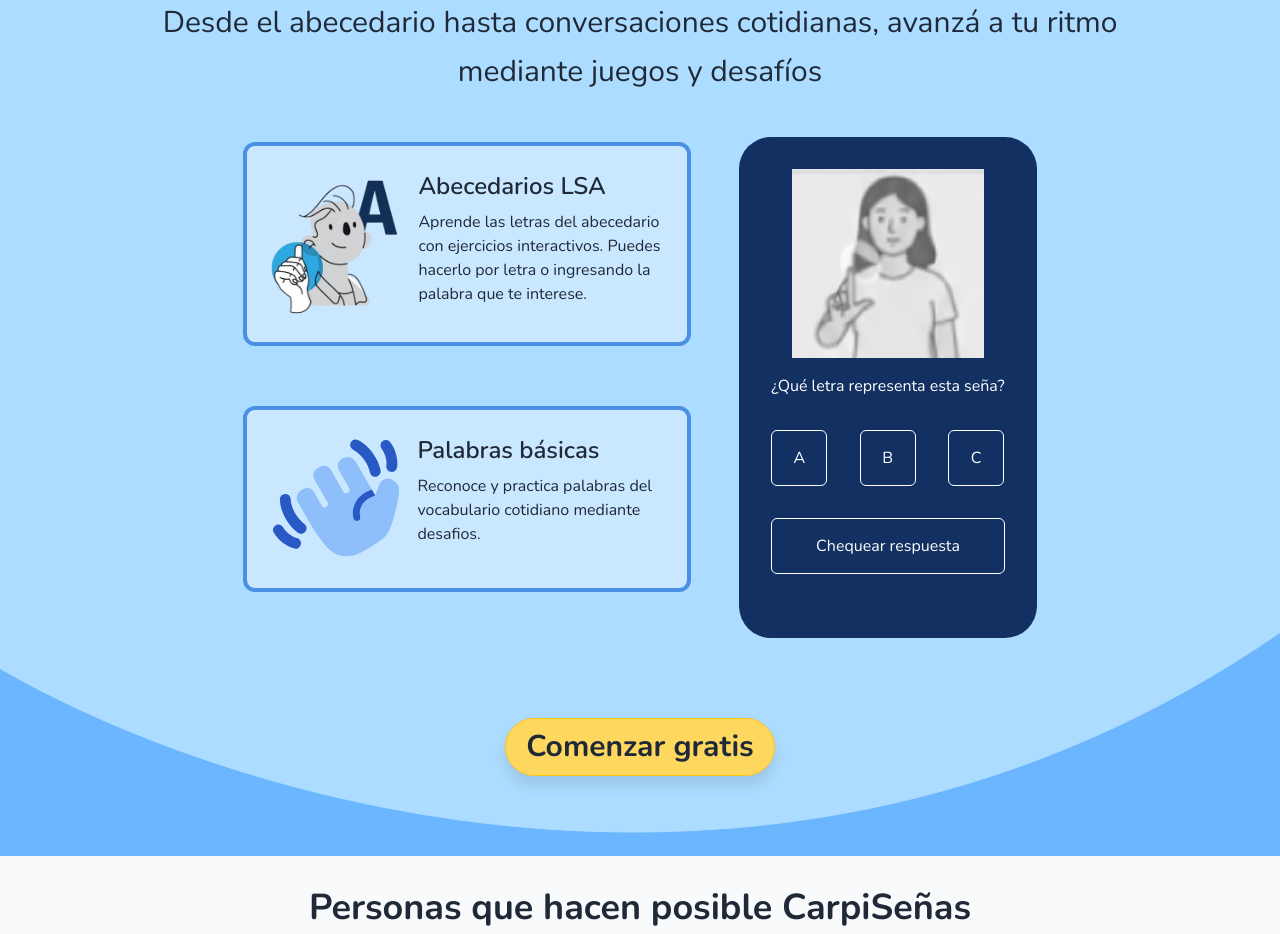
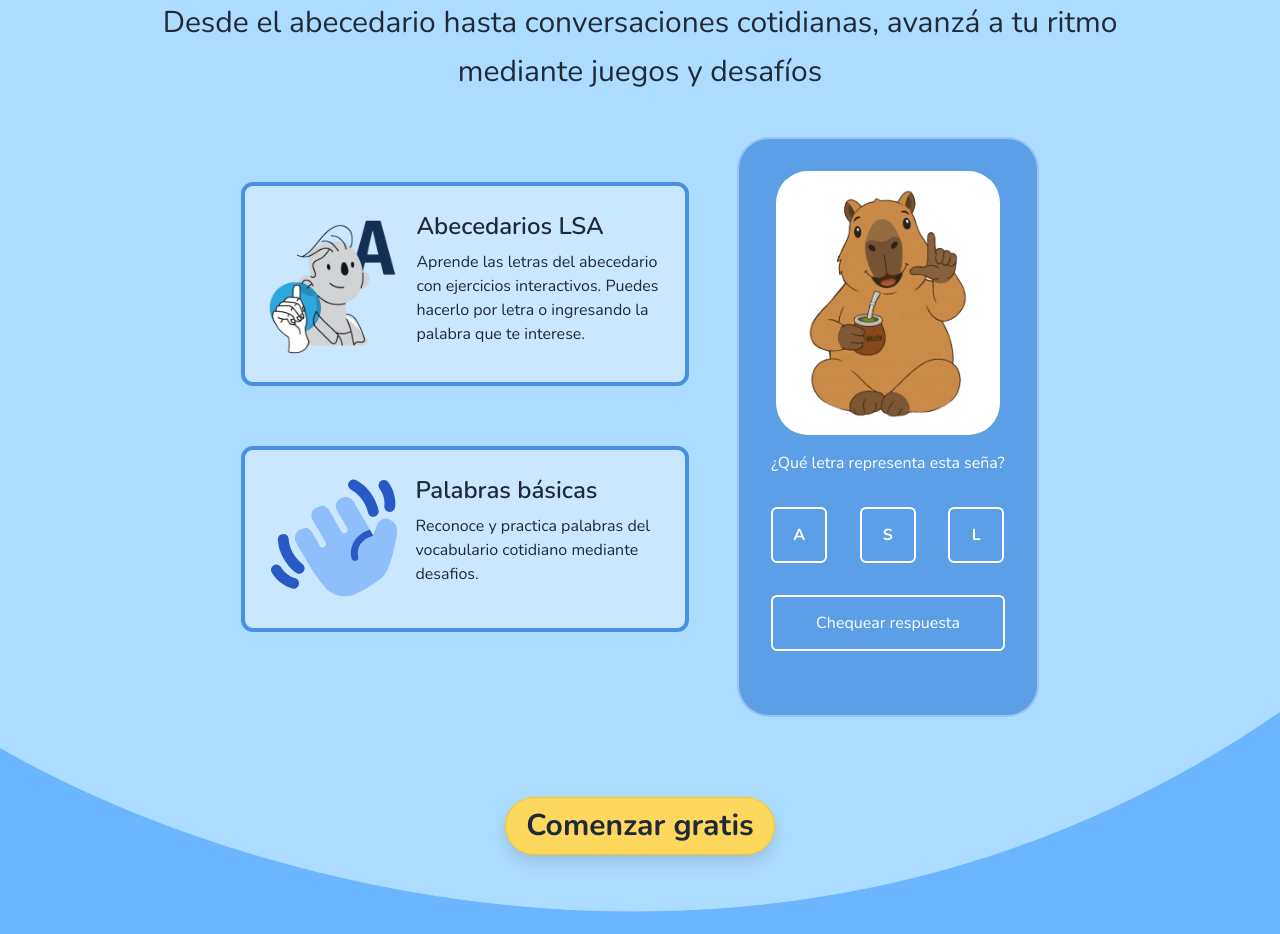
Before and after one commit to Innov-lab2026/proyecto-lenguajeSenias-grupo9, a React (Vite) app in the folder landing-page/: page / in a window 1280 px wide. Shown: the part 2860-3794 px from the top of the page. Built offline with nearby package versions, Linux system fonts and the light colour scheme.

Commit message:
updated demo

```diff
--- /dev/null
+++ b/landing-page/src/components/demo/DataDemo.ts
@@ -0,0 +1,19 @@
+import letraL from '../../assets/images/demo/letra-L.png'
+import letraO from '../../assets/images/demo/letra-O.png'
+
+export const Exercises = {
+    exercise1: {
+        img: letraL,
+        value1: "A",
+        value2: "S",
+        value3: "L",
+        correctValue: "L",
+    },
+     exercise2: {
+        img: letraO,
+        value1: "C",
+        value2: "O",
+        value3: "E",
+        correctValue: "O",
+    },
+}
--- a/landing-page/src/components/demo/DemoSection.tsx
+++ b/landing-page/src/components/demo/DemoSection.tsx
@@ -1,9 +1,9 @@
 import ButtonSuccess from '../common/ButtonSuccess'
 import FeatureCard from './DemoFeatureCard'
 import SectionHeader from '../common/SectionHeader'
-import demo from '../../assets/images/demo/demo.png'
 import letraA from '../../assets/images/demo/letra-A.webp'
 import manito from '../../assets/images/demo/manito.svg'
+import InteractiveDemo from './InteractiveDemo'
 
 export default function DemoSection() {
     { /* Second section of Demo.tsx */ }
@@ -42,81 +42,7 @@ export default function DemoSection() {
 
                 </div>
 
-                { /* Demo mock temporal */}
-                <div className="bg-[#123062]  text-white
-                                    flex flex-col items-center justify-center gap-4
-                                    p-8 rounded-4xl aspect-[1/1.39]">
-
-                    <img src={demo} alt="Demo" className="w-48 h-auto" loading="lazy" />
-
-                    <fieldset className="grid grid-cols-3 grid-rows-2 gap-8 py-8">
-
-                        <legend className="grid col-span-3 row-span-1 text-center">
-                            ¿Qué letra representa esta seña?
-                        </legend>
-
-                        <label className="
-                            h-14 w-14 cursor-pointer
-                            items-center justify-center
-                            rounded-md border
-                            grid col-span-1 row-span-1
-                            hover:bg-accent
-                            focus-within:ring-2
-                        ">
-                            <input
-                                type="radio"
-                                name="answer"
-                                value="A"
-                                className="sr-only"
-                            />
-                            A
-                        </label>
-
-                        <label className="
-                            h-14 w-14 cursor-pointer
-                            items-center justify-center
-                            rounded-md border
-                            grid col-span-1 row-span-1
-                            hover:bg-accent
-                            focus-within:ring-2
-                        ">
-                            <input
-                                type="radio"
-                                name="answer"
-                                value="B"
-                                className="sr-only"
-                            />
-                            B
-                        </label>
-
-                        <label className="
-                            h-14 w-14 cursor-pointer
-                            items-center justify-center
-                            rounded-md border
-                            grid col-span-1 row-span-1
-                            hover:bg-accent
-                            focus-within:ring-2
-                        ">
-                            <input
-                                type="radio"
-                                name="answer"
-                                value="C"
-                                className="sr-only" />
-                            C
-                        </label>
-
-                        <button className="
-                            col-span-3 row-span-1 bg-primary
-                            text-white py-2 px-4 rounded-md
-                            border border-white hover:bg-accent
-                            focus-within:ring-2"
-                        >
-                            Chequear respuesta
-                        </button>
-
-                    </fieldset>
-
-                </div>
+                <InteractiveDemo />
 
             </div>
 
--- /dev/null
+++ b/landing-page/src/components/demo/InteractiveDemo.tsx
@@ -0,0 +1,116 @@
+import { useState } from 'react'
+import { Exercises } from './DataDemo'
+
+type Exercise = {
+    img: string
+    value1: string
+    value2: string
+    value3: string
+    correctValue: string
+}
+
+export default function InteractiveDemo() {
+    const exercises = Object.values(Exercises) as Exercise[]
+    const [index, setIndex] = useState(0)
+    const exercise = exercises[index]
+    const [selected, setSelected] = useState<string | null>(null)
+    const [status, setStatus] = useState<'idle' | 'wrong' | 'correct'>('idle')
+
+    const options = [exercise.value1, exercise.value2, exercise.value3]
+
+    function handleOptionChange(value: string) {
+        if (status === 'correct') return
+        setSelected(value)
+    }
+
+    function handleButton() {
+        if (status === 'idle') {
+            if (!selected) return
+            if (selected === exercise.correctValue) {
+                setStatus('correct')
+            } else {
+                setStatus('wrong')
+            }
+            return
+        }
+
+        if (status === 'wrong') {
+            // allow retry
+            setStatus('idle')
+            setSelected(null)
+            return
+        }
+
+        if (status === 'correct') {
+            // advance or finish
+            if (index < exercises.length - 1) {
+                setIndex(i => i + 1)
+                setSelected(null)
+                setStatus('idle')
+            } else {
+                // last exercise: "Continua en la App" - no action for now
+            }
+        }
+    }
+
+    const buttonText =
+        status === 'idle' ? 'Chequear respuesta' : status === 'wrong' ? 'Reintentar' : index === 0 ? 'Siguiente' : 'Continua en la App'
+
+    const buttonClass =
+        status === 'wrong'
+            ? 'col-span-3 row-span-1 cursor-pointer bg-red-600 text-white py-2 px-4 rounded-md border-2 border-white'
+            : status === 'correct' && index === 0
+                ? 'col-span-3 row-span-1 cursor-pointer bg-green-600 text-white py-2 px-4 rounded-md border-2 border-white'
+                : status === 'correct' && index === 1
+                    ? 'col-span-3 row-span-1 cursor-pointer bg-success text-foreground font-bold py-2 px-4 rounded-full border-2 border-success-border hover:bg-success-hover'
+                    : 'col-span-3 row-span-1 cursor-pointer bg-primary text-white py-2 px-4 rounded-md border-2 border-white hover:bg-accent'
+
+    return (
+        <div
+            className="bg-accent/80  text-white
+                        flex flex-col items-center justify-center gap-4
+                        p-8 rounded-4xl
+                        border-2 border-[#F5FBFF]/40">
+
+            <div className="bg-white rounded-4xl p-4">
+                <img src={exercise.img} alt="Demo" className="w-48 h-auto rounded-2xl" loading="lazy" />
+            </div>
+
+            <fieldset className="grid grid-cols-3 grid-rows-2 gap-8 py-8 w-full">
+
+                <legend className="grid col-span-3 row-span-1 text-center">
+                    ¿Qué letra representa esta seña?
+                </legend>
+
+                {options.map(option => {
+                    const isSelected = selected === option
+                    const isWrongSelected = isSelected && status === 'wrong' && selected !== exercise.correctValue
+                    const isCorrectSelected = isSelected && status === 'correct'
+                    const base = `h-14 w-14 cursor-pointer items-center justify-center rounded-md border-2 grid
+                                col-span-1 row-span-1 hover:bg-accent focus-within:ring-2 flex`
+                    const stateClass = isWrongSelected ? 'text-red-700 border-red-700 bg-red-50' : isCorrectSelected ?
+                                        'text-green-700 border-green-700 bg-green-50' : ''
+                    return (
+                        <label key={option} className={`${base} ${stateClass}`}>
+                            <input
+                                type="radio"
+                                name={`answer-${index}`}
+                                value={option}
+                                className="sr-only"
+                                checked={isSelected}
+                                onChange={() => handleOptionChange(option)}
+                            />
+                            <span className='font-bold'>{option}</span>
+                        </label>
+                    )
+                })}
+
+                <button className={buttonClass} onClick={handleButton}>
+                    {buttonText}
+                </button>
+
+            </fieldset>
+
+        </div>
+    )
+}
--- a/landing-page/src/components/project/ProjectFeatureCard.tsx
+++ b/landing-page/src/components/project/ProjectFeatureCard.tsx
@@ -9,13 +9,13 @@ export default function ProjectFeatureCard({ title, description, image }: { titl
 
             <h3 className="font-extrabold
                            text-xl lg:text-2xl
-                           text-center md:text-left
+                           text-center lg:text-left
                            mb-2 whitespace-nowrap">
                 {title}
             </h3>
 
             <p className="text-lg lg:text-xl
-                          text-center md:text-left">
+                          text-center lg:text-left">
                 {description}
             </p>
         </div>
```
Also changed, not shown: landing-page/src/assets/images/demo/letra-L.png (added), landing-page/src/assets/images/demo/letra-O.png (added).
